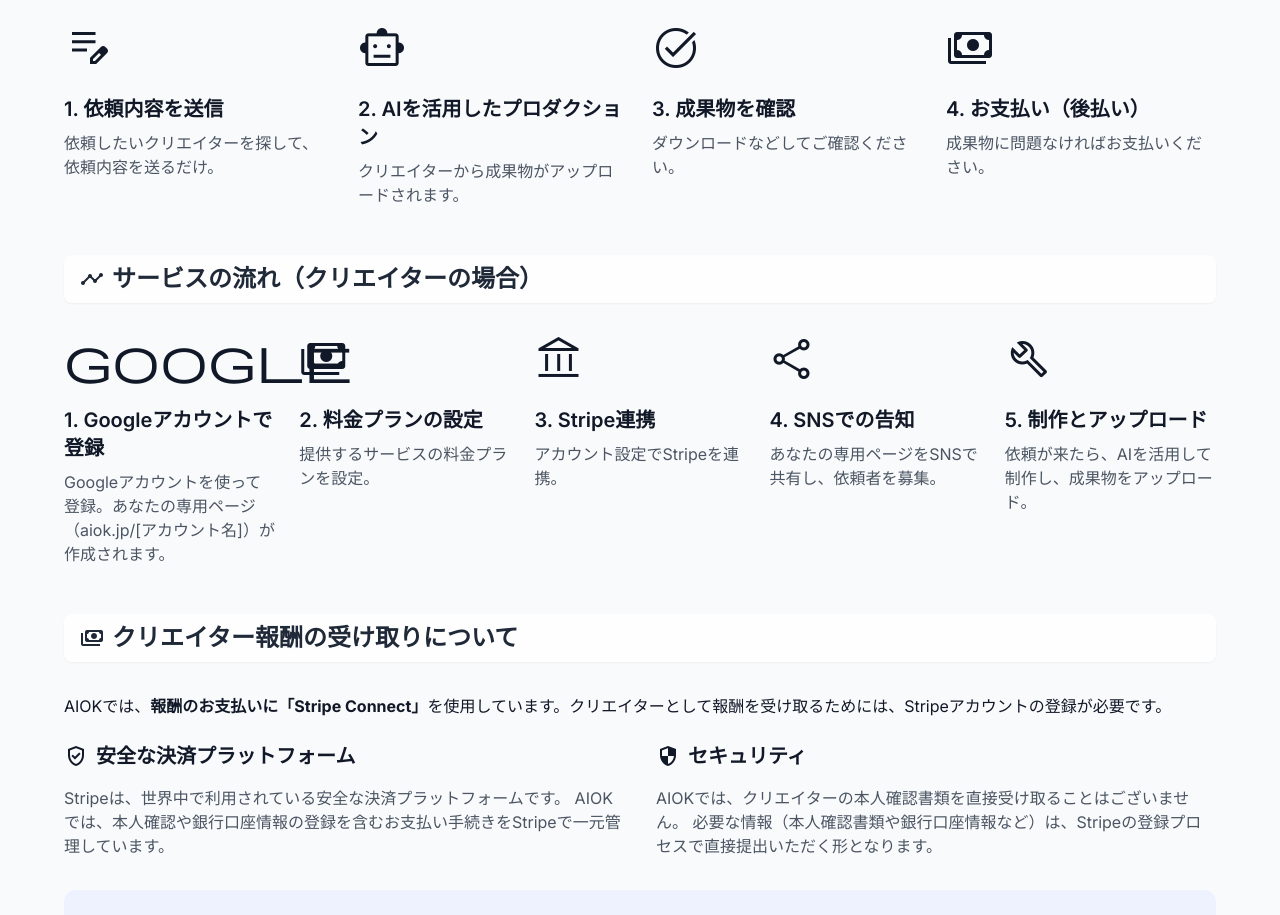
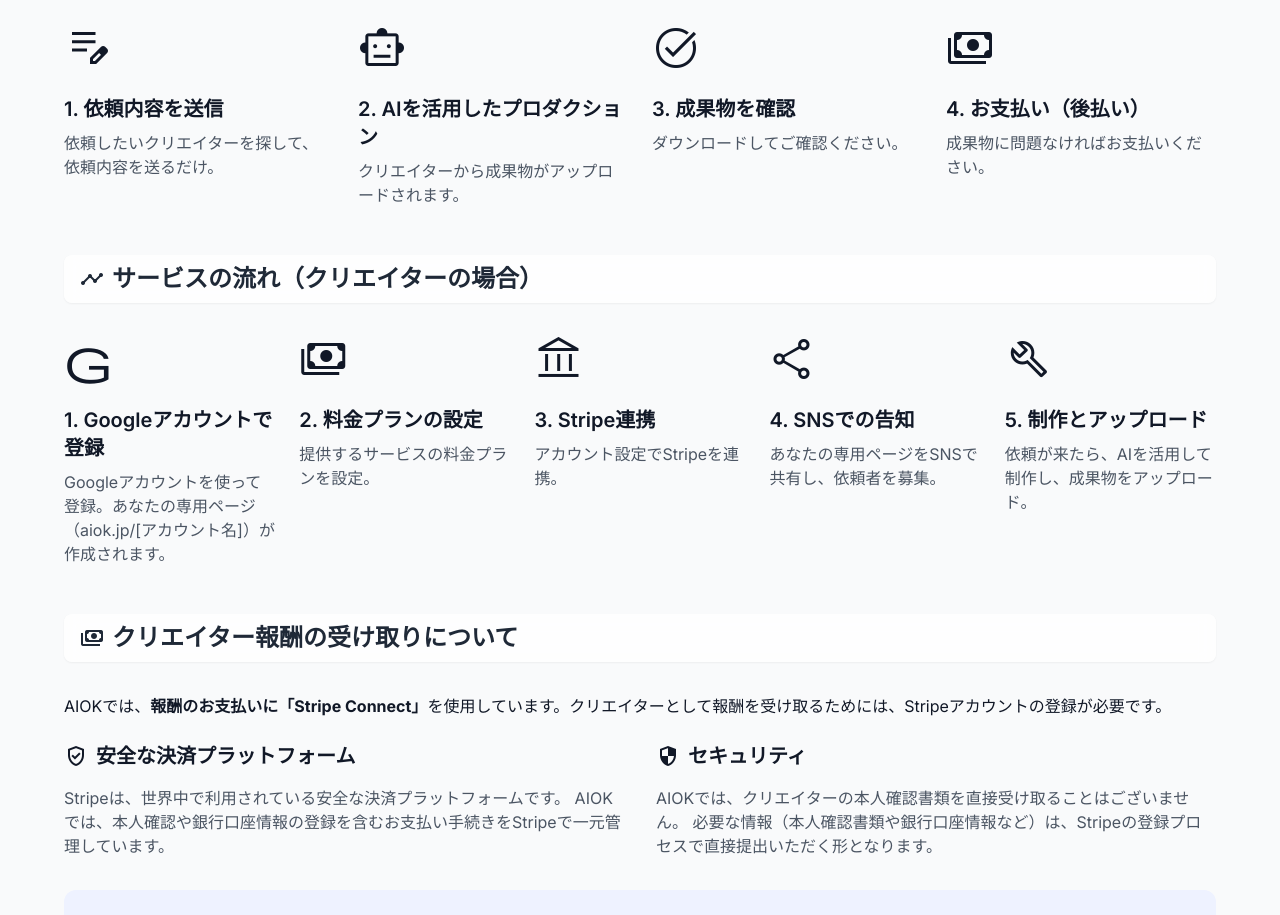
Before and after one commit to hayakawa1/aiok, a Next.js app: page / in a window 1280 px wide. Shown: the part 1500-2415 px from the top of the page. Built offline with nearby package versions, Linux system fonts and the light colour scheme; no server answers.

Commit message:
文言の微調整とGoogleアイコンの修正

```diff
--- a/src/app/page.tsx
+++ b/src/app/page.tsx
@@ -303,7 +303,7 @@ const flowSteps = [
   {
     icon: 'task_alt',
     title: '3. 成果物を確認',
-    description: 'ダウンロードなどしてご確認ください。'
+    description: 'ダウンロードしてご確認ください。'
   },
   {
     icon: 'payments',
@@ -314,7 +314,7 @@ const flowSteps = [
 
 const creatorFlowSteps = [
   {
-    icon: 'google',
+    icon: 'g',
     title: '1. Googleアカウントで登録',
     description: 'Googleアカウントを使って登録。あなたの専用ページ（aiok.jp/[アカウント名]）が作成されます。'
   },
```
